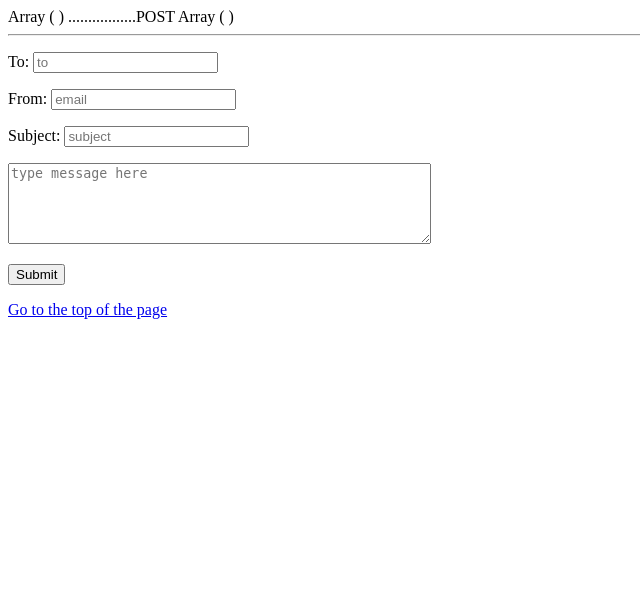
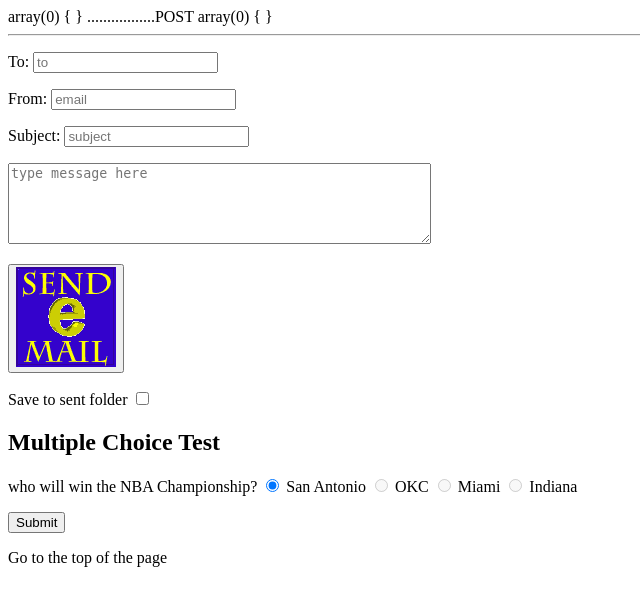
Before and after one commit to genarogarzajr/Codeup_Web_Exercises, a PHP site: page /form.php in a window 1280 px wide. Shown: the top 606 px of the page, without its empty margins (0-640 px from the left). Run offline with PHP 8.4, Linux system fonts and the light colour scheme.

Commit message:
completed radio buttoms and checkbox exercises

```diff
--- a/public/form.php
+++ b/public/form.php
@@ -15,11 +15,11 @@
 
 
 	<?php
-        print_r($_GET);
+        var_dump($_GET);
         echo PHP_EOL;
         echo ".................POST\n";
         echo PHP_EOL;
-        print_r($_POST);
+        var_dump($_POST);
     ?>
 
 <!--             <form method="POST" >
@@ -39,7 +39,7 @@
 
 <hr>
 
-            <form method="POST">
+            <form method="GET">
                 <p>
                     <label for="to">To:</label>
                     <input id="to" name="to" type="email" placeholder="to">
@@ -57,14 +57,50 @@
 
 
                 <p>
+                    <button type="submit"><img src="/img/email.gif" alt="send email"/></button>
+                </p>
+
+                <p>
+                    <label for="save">Save to sent folder
+                        <input type="checkbox" name="save" value="yes"></label>
+                </p>
+
+
+            </form>
+
+
+            <form>
+                <p>
+                    <h2>Multiple Choice Test</h2>
+                    who will win the NBA Championship?
+                    <label for="San Antonio">
+                        <input type="radio" id="q1a" name="q1a" value="San Antonio" checked>
+                        San Antonio
+                    </label>
+                    <label for="OKC">
+                        <input type="radio" id="q1b" name="q1b" value="Really?" disabled>
+                        OKC
+                    </label>
+                    <label for="Miami">
+                        <input type="radio" id="q1c" name="q1c" value="Really?" disabled>
+                        Miami
+                    </label>
+                    <label for="Indiana">
+                        <input type="radio" id="q1d" name="q1d" value="Really?" disabled>
+                        Indiana
+                    </label>
+
+                </p>
+
+
+
+                <p>
                     <button type="submit">Submit</button>
                 </p>
 
 
 
-
-
-            </form>
+                </form
 
 
 
```
Also changed, not shown: public/img/email.gif (added).
